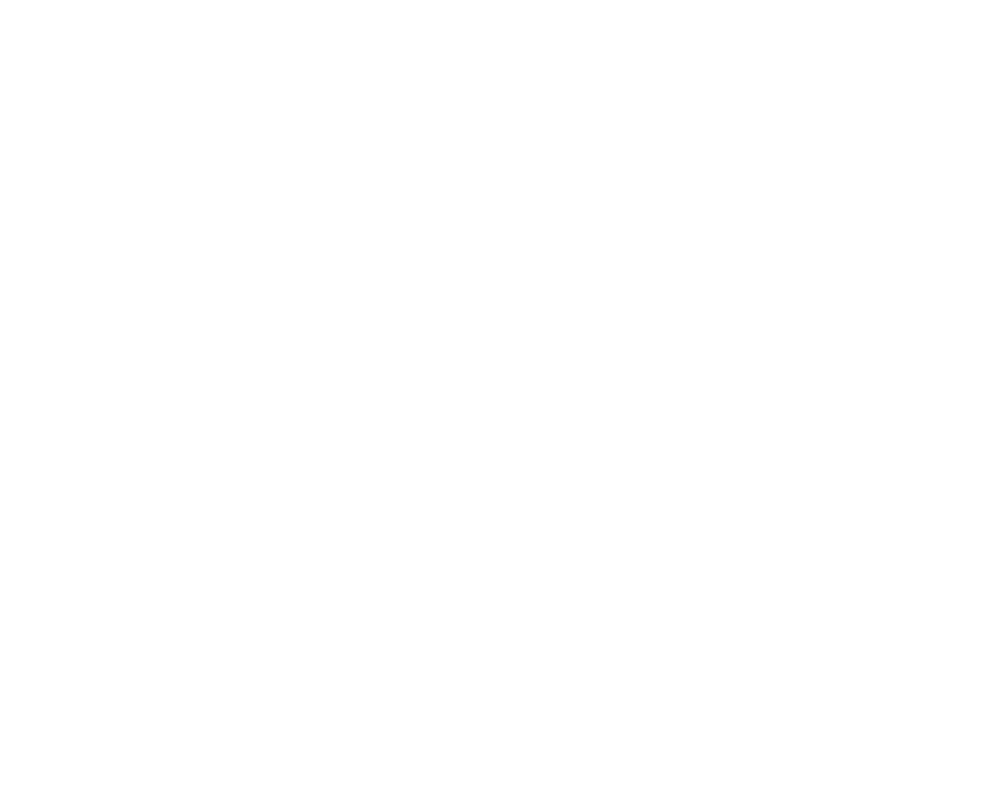
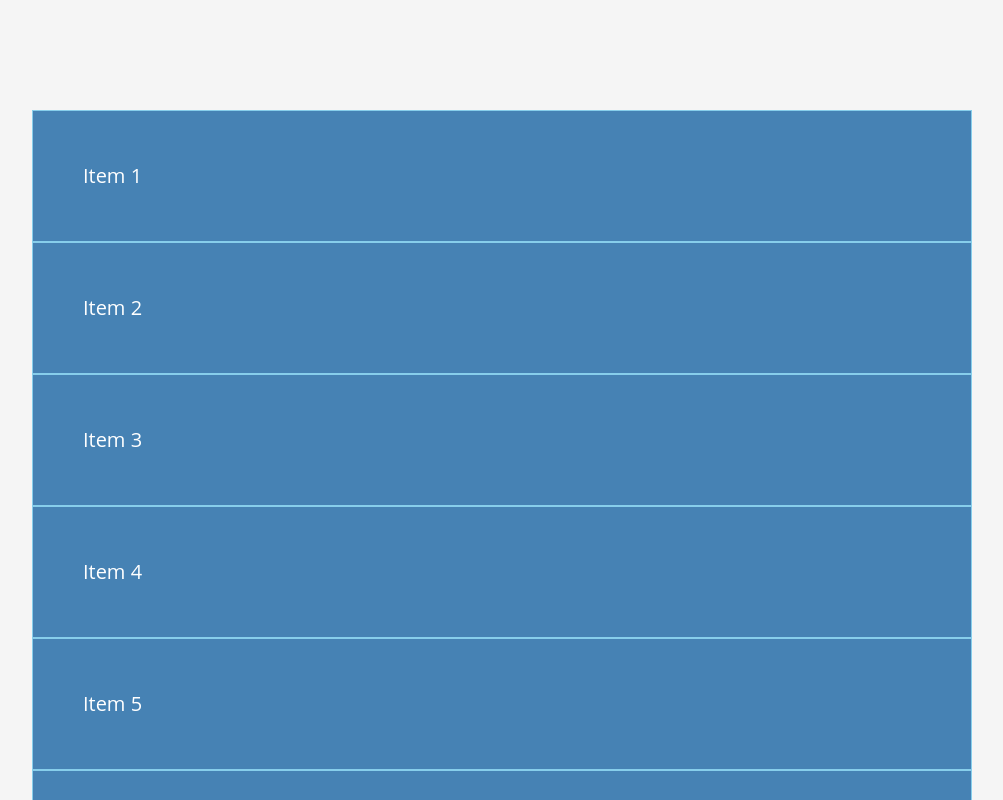
Before and after one commit to danielerhabor/grid-crash, a React (Create React App) app: page / in a window 1280 px wide. Shown: the top 800 px of the page, without its empty margins (138-1141 px from the left). Built offline with nearby package versions, Linux system fonts and the light colour scheme.

Commit message:
Added Base HTML, CSS

```diff
--- a/public/index.html
+++ b/public/index.html
@@ -23,7 +23,7 @@
       work correctly both with client-side routing and a non-root public URL.
       Learn how to configure a non-root public URL by running `npm run build`.
     -->
-    <title>React App</title>
+    <title>CSS Grid Crash Course </title>
   </head>
   <body>
     <noscript>You need to enable JavaScript to run this app.</noscript>
--- a/src/App.module.css
+++ b/src/App.module.css
@@ -1,4 +1,18 @@
-.someClass {
-  display: grid;
-  margin: 0 auto;
+.container {
+  /* 960px */
+  max-width: 60rem;
+  /* 100px */
+  margin: 6.25rem auto;
+  /* 10px */
+  padding: 0.625rem;
 }
+
+.item {
+  background: steelblue;
+  color: #fff;
+  /* 20px */
+  font-size: 1.25rem;
+  /* 50px */
+  padding: 3.125rem;
+  border: skyblue 0.063rem solid;
+}
--- a/src/App.tsx
+++ b/src/App.tsx
@@ -1,7 +1,19 @@
 import styles from './App.module.css';
 
 const App = () => {
-  return <div className={styles.someClass}></div>;
+  return (
+    <div className={styles.container}>
+      <div className={styles.item}>Item 1</div>
+      <div className={styles.item}>Item 2</div>
+      <div className={styles.item}>Item 3</div>
+      <div className={styles.item}>Item 4</div>
+      <div className={styles.item}>Item 5</div>
+      <div className={styles.item}>Item 6</div>
+      <div className={styles.item}>Item 7</div>
+      <div className={styles.item}>Item 8</div>
+      <div className={styles.item}>Item 9</div>
+    </div>
+  );
 };
 
 export default App;
--- /dev/null
+++ b/src/index.css
@@ -0,0 +1,13 @@
+* {
+  box-sizing: border-box;
+  padding: 0;
+  margin: 0;
+}
+
+body {
+  font-family: 'Open Sans', sans-serif;
+  font-size: 1rem;
+  line-height: 1.5;
+  color: #333;
+  background: #f5f5f5;
+}
--- a/src/index.tsx
+++ b/src/index.tsx
@@ -2,6 +2,8 @@
 import ReactDOM from 'react-dom/client';
 
 import App from './App';
+
+import './index.css';
 
 const root = ReactDOM.createRoot(
   document.getElementById('root') as HTMLElement
```
